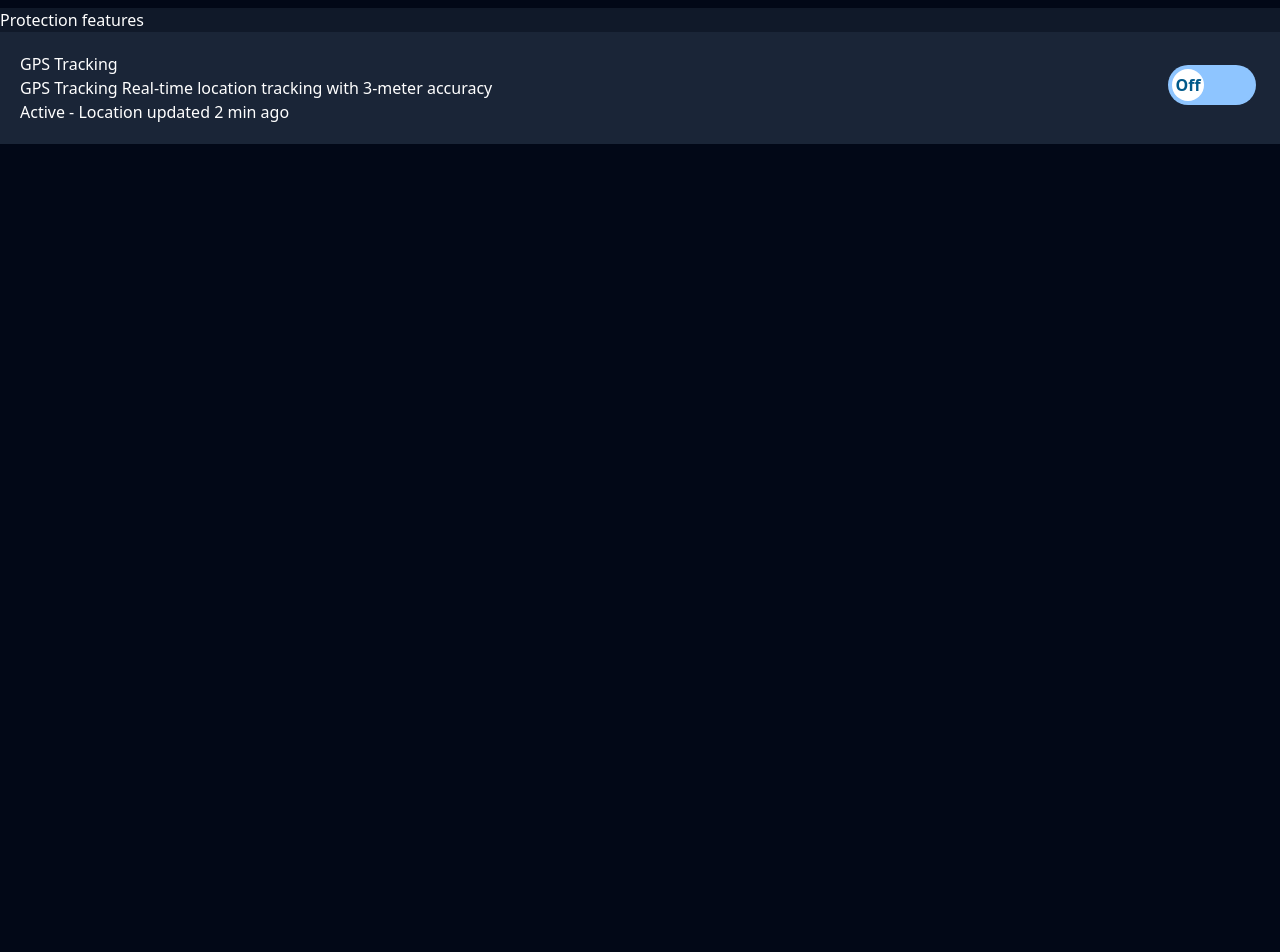
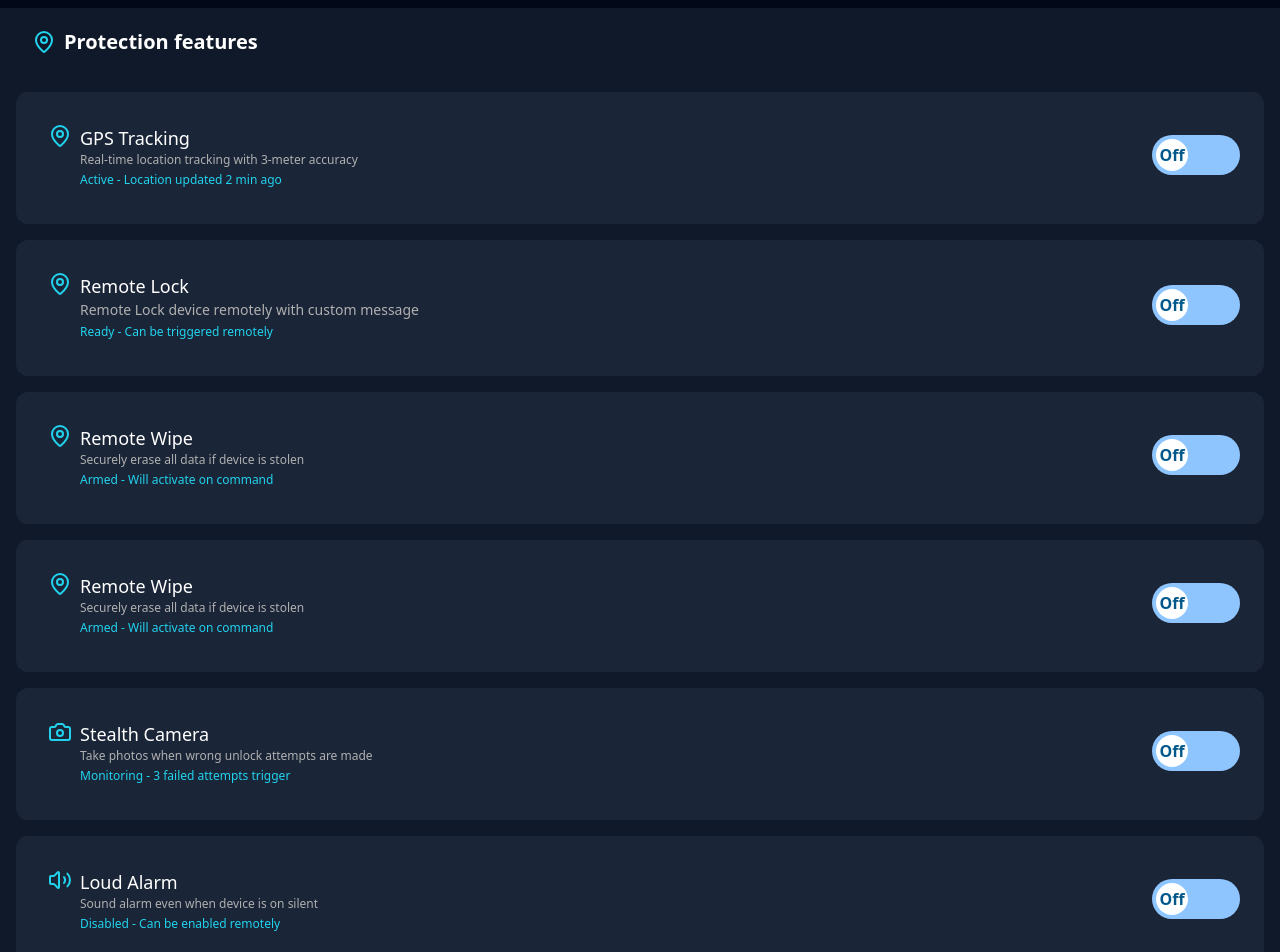
Before and after one commit to faris-dm/DashBoard-Ui, a React (Vite) app: page / in a window 1280 px wide. Shown: the part 380-1332 px from the top of the page. Before the commit the page ends 800 px from the top, so only its background shows below. Built offline with nearby package versions, Linux system fonts and the light colour scheme.

Commit message:
finishing the frist row

```diff
--- a/src/componts/AntiThef.jsx
+++ b/src/componts/AntiThef.jsx
@@ -4,6 +4,11 @@ import Location from "./svg5/Location.svg";
 import Alert from "./svg5/Alert.svg";
 import Menu from "./svg5/menu.svg";
 import BigLocation from "./svg5/BigLocation.svg";
+import Phone from "./svg5/phone.svg";
+import camera from "./svg5/camera.svg";
+import sound from "./svg5/sound.svg";
+
+import Protection from "./svg5/protection.svg";
 import { motion } from "framer-motion";
 import Switch from "./switch";
 
@@ -79,23 +84,176 @@ function AntiThef() {
       </div>
 
       <div className="my-4 bg-[#101929]">
-        <div>
-          <img className="text-red-200" src="" alt="" />
-          <h2 className="">Protection features</h2>
+        <div className="flex items-center m-3 p-5  ">
+          <img className="" src={small} alt="" />
+          <h2 className="text-xl font-bold px-2">Protection features</h2>
         </div>
-        <div className="flex items-center justify-between p-3 bg-[#1A2537]">
-          <div className="p-2">
-            {" "}
-            <h3 className="">GPS Tracking</h3>
-            <p>
-              GPS Tracking Real-time location tracking with 3-meter accuracy
-            </p>
-            <p>Active - Location updated 2 min ago</p>
+        <div className="flex items-center justify-between p-3 bg-[#1A2537] m-4 rounded-xl">
+          <div className=" items-center  p-2 rounded-xl m-3">
+            <div className=" flex items-start gap-2">
+              <img src={small} alt="" />
+              <div>
+                <h3 className=" text-lg font-medium">GPS Tracking</h3>
+                <p className="text-[#b0b0b0] text-xs">
+                  Real-time location tracking with 3-meter accuracy
+                </p>
+                <p className="text-[#22d3ee] text-xs py-1">
+                  Active - Location updated 2 min ago
+                </p>
+              </div>
+            </div>
           </div>
           <div>
-            <Switch />
+            {" "}
+            <Switch />{" "}
           </div>
         </div>
+
+        {/*  the second section  */}
+        <div className="flex items-center justify-between p-3 bg-[#1A2537] m-4 rounded-xl">
+          <div className=" items-center  p-2 rounded-xl m-3">
+            <div className=" flex items-start gap-2">
+              <img src={small} alt="" />
+              <div>
+                <h3 className=" text-lg font-medium">Remote Lock</h3>
+                <p className="text-[#b0b0b0] text-sm">
+                  Remote Lock device remotely with custom message
+                </p>
+                <p className="text-[#22d3ee] text-xs py-1">
+                  Ready - Can be triggered remotely
+                </p>
+              </div>
+            </div>
+          </div>
+          <div>
+            {" "}
+            <Switch />{" "}
+          </div>
+        </div>
+
+        {/* end here */}
+
+        {/*  third compoents */}
+        <div className="flex items-center justify-between p-3 bg-[#1A2537] m-4 rounded-xl">
+          <div className=" items-center  p-2 rounded-xl m-3">
+            <div className=" flex items-start gap-2">
+              <img src={small} alt="" />
+              <div>
+                <h3 className=" text-lg font-medium">Remote Wipe</h3>
+                <p className="text-[#b0b0b0] text-xs">
+                  Securely erase all data if device is stolen
+                </p>
+                <p className="text-[#22d3ee] text-xs py-1">
+                  Armed - Will activate on command
+                </p>
+              </div>
+            </div>
+          </div>
+          <div>
+            {" "}
+            <Switch />{" "}
+          </div>
+        </div>
+
+        {/*  thired componts end here */}
+
+        {/*  fourth componts  */}
+        <div className="flex items-center justify-between p-3 bg-[#1A2537] m-4 rounded-xl">
+          <div className=" items-center  p-2 rounded-xl m-3">
+            <div className=" flex items-start gap-2">
+              <img src={small} alt="" />
+              <div>
+                <h3 className=" text-lg font-medium">Remote Wipe</h3>
+                <p className="text-[#b0b0b0] text-xs">
+                  Securely erase all data if device is stolen
+                </p>
+                <p className="text-[#22d3ee] text-xs py-1">
+                  Armed - Will activate on command
+                </p>
+              </div>
+            </div>
+          </div>
+          <div>
+            {" "}
+            <Switch />{" "}
+          </div>
+        </div>
+
+        {/* fourth componets end */}
+
+        {/*  fifth compoents  */}
+
+        <div className="flex items-center justify-between p-3 bg-[#1A2537] m-4 rounded-xl">
+          <div className=" items-center  p-2 rounded-xl m-3">
+            <div className=" flex items-start gap-2">
+              <img src={camera} alt="" />
+              <div>
+                <h3 className=" text-lg font-medium">Stealth Camera</h3>
+                <p className="text-[#b0b0b0] text-xs">
+                  Take photos when wrong unlock attempts are made
+                </p>
+                <p className="text-[#22d3ee] text-xs py-1">
+                  Monitoring - 3 failed attempts trigger
+                </p>
+              </div>
+            </div>
+          </div>
+          <div>
+            {" "}
+            <Switch />{" "}
+          </div>
+        </div>
+        {/*  fith compoents  ends here */}
+
+        {/*  six componts  */}
+
+        <div className="flex items-center justify-between p-3 bg-[#1A2537] m-4 rounded-xl">
+          <div className=" items-center  p-2 rounded-xl m-3">
+            <div className=" flex items-start gap-2">
+              <img src={sound} alt="" />
+              <div>
+                <h3 className=" text-lg font-medium">Loud Alarm</h3>
+                <p className="text-[#b0b0b0] text-xs">
+                  Sound alarm even when device is on silent
+                </p>
+                <p className="text-[#22d3ee] text-xs py-1">
+                  Disabled - Can be enabled remotely
+                </p>
+              </div>
+            </div>
+          </div>
+          <div>
+            {" "}
+            <Switch />{" "}
+          </div>
+        </div>
+
+        {/* six componets end */}
+
+        {/* final Componets */}
+
+        <div className="flex items-center justify-between p-3 bg-[#1A2537] m-4 rounded-xl">
+          <div className=" items-center  p-2 rounded-xl m-3">
+            <div className=" flex items-start gap-2">
+              <img src={Phone} alt="" />
+              <div>
+                <h3 className=" text-lg font-medium">SIM Change Alert</h3>
+                <p className="text-[#b0b0b0] text-xs">
+                  Alert trusted contacts when SIM card is changed
+                </p>
+                <p className="text-[#22d3ee] text-xs py-1">
+                  Monitoring - 2 trusted contacts configured
+                </p>
+              </div>
+            </div>
+          </div>
+          <div>
+            {" "}
+            <Switch />{" "}
+          </div>
+        </div>
+
+        {/*  end of sixth compoents */}
       </div>
     </>
   );
```
Also changed, not shown: src/componts/svg5/protection.svg (added).
